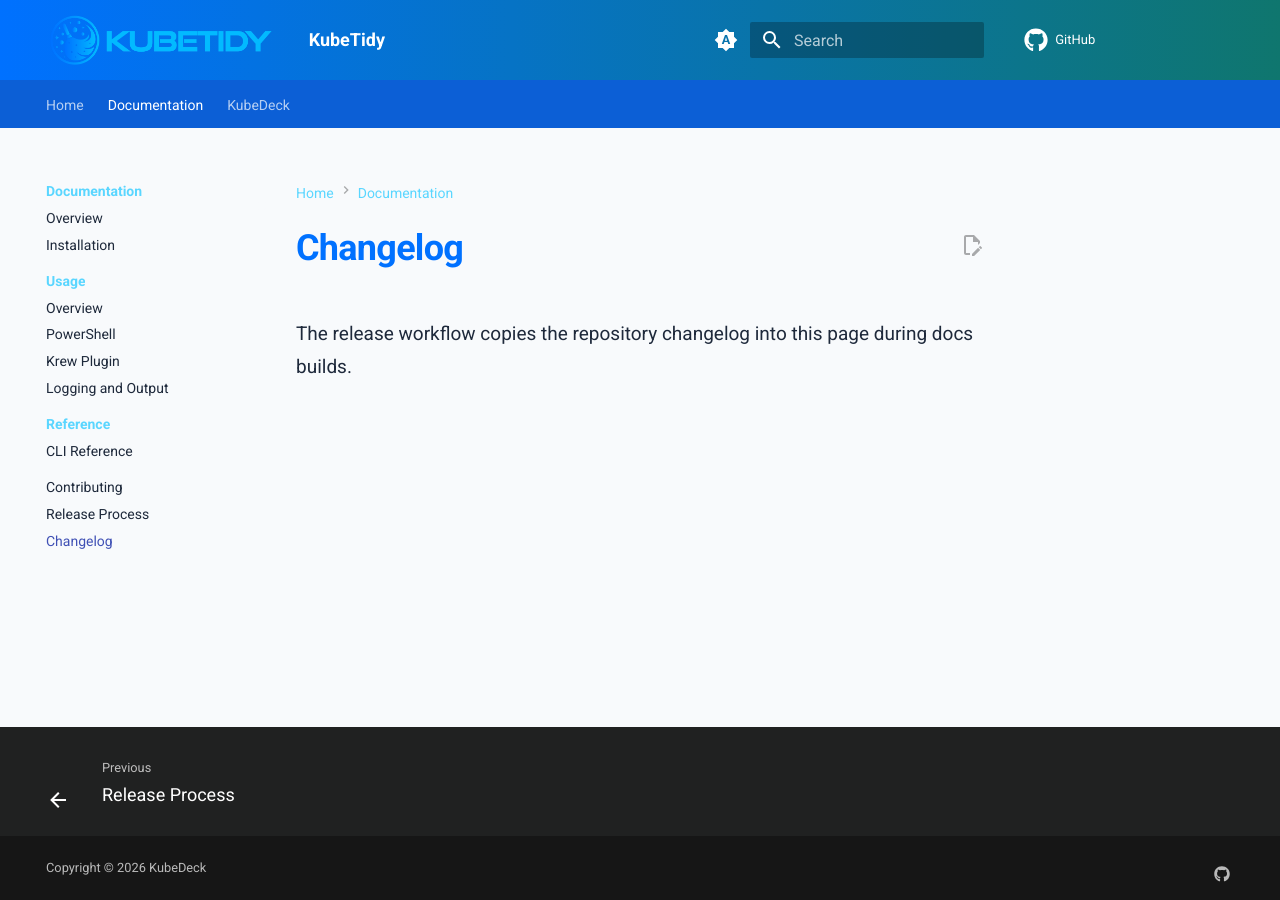
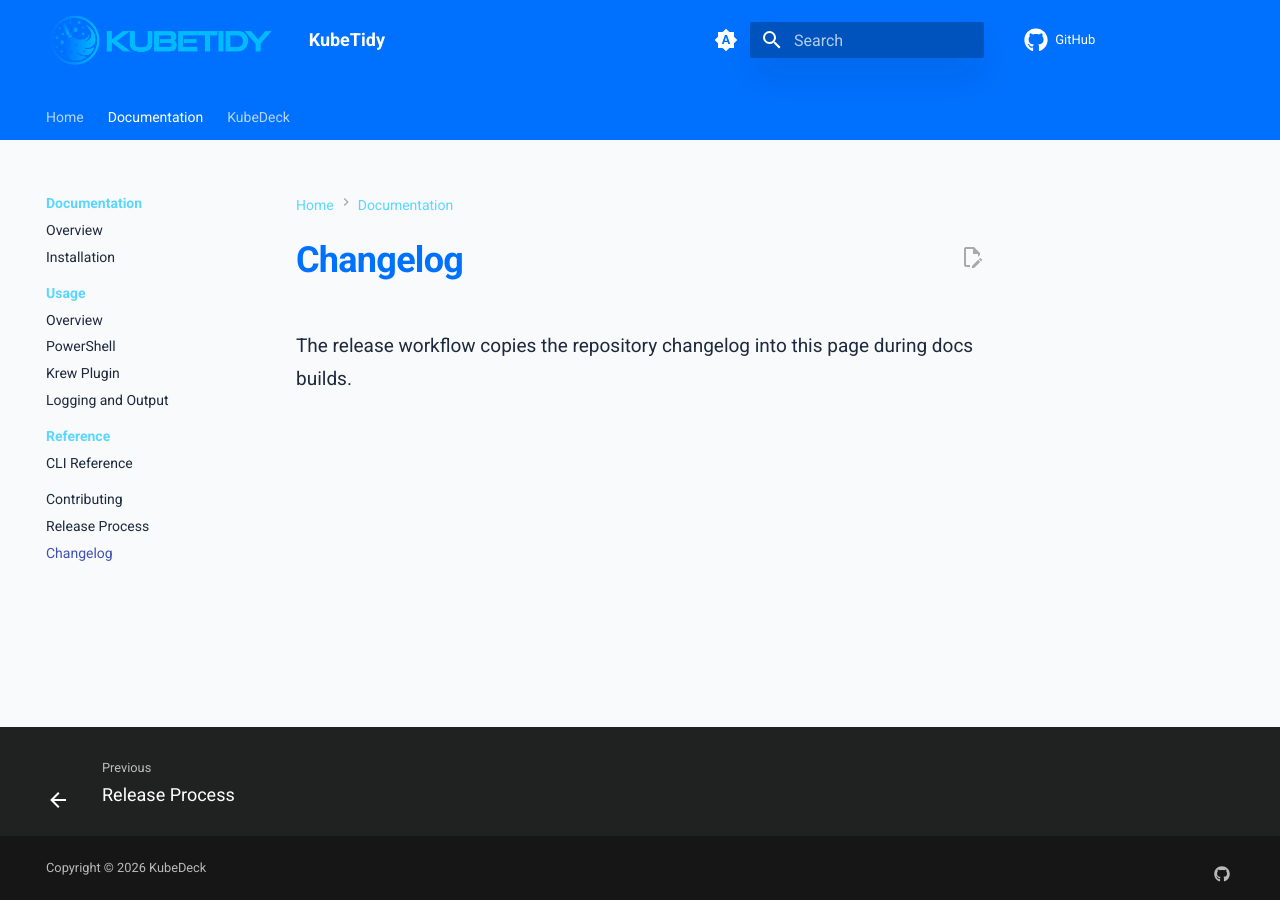
Before and after one commit to KubeDeckio/KubeTidy, an MkDocs documentation site: the page built from docs/changelog.md, in a window 1280 px wide. Built offline with MkDocs 1.6.1 and Material for MkDocs 9.7.7, drawn with Linux system fonts in a browser that asks for light colours; comment, search, counter and statistics services are not loaded.

Commit message:
Refactor top button functionality and styles; add header image

```diff
--- a/docs/javascripts/extra.js
+++ b/docs/javascripts/extra.js
@@ -1,4 +1,4 @@
-var ktTopScrollBound = false;
+var kbTopScrollBound = false;
 
 function kubeTidySyncTopButton() {
   var topButton = document.querySelector(".md-top");
@@ -7,18 +7,18 @@ function kubeTidySyncTopButton() {
   }
 
   if (window.scrollY > 240) {
-    topButton.classList.add("kt-top-visible");
+    topButton.classList.add("kb-top-visible");
   } else {
-    topButton.classList.remove("kt-top-visible");
+    topButton.classList.remove("kb-top-visible");
   }
 }
 
 function kubeTidyBindTopButton() {
   kubeTidySyncTopButton();
 
-  if (!ktTopScrollBound) {
+  if (!kbTopScrollBound) {
     window.addEventListener("scroll", kubeTidySyncTopButton, { passive: true });
-    ktTopScrollBound = true;
+    kbTopScrollBound = true;
   }
 }
 
--- a/docs/stylesheets/extra.css
+++ b/docs/stylesheets/extra.css
@@ -10,7 +10,7 @@
   --md-accent-fg-color: #0f766e;
   --md-default-bg-color: #f8fafc;
   --md-default-fg-color: #1e293b;
-  --kt-header-gradient: linear-gradient(90deg, #0071ff 0%, #0f766e 100%);
+  --kt-header-gradient: #0071ff;
   --kt-panel: rgba(255, 255, 255, 0.94);
   --kt-panel-strong: rgba(255, 255, 255, 0.98);
   --kt-border: rgba(15, 118, 110, 0.18);
@@ -72,11 +72,32 @@ body {
 .md-header {
   background: var(--kt-header-gradient) !important;
   box-shadow: none;
+  padding-bottom: 0.8rem;
 }
 
 .md-tabs {
-  background: #0c5fd6 !important;
+  background: #0071ff !important;
+  border-top: 0;
+  backdrop-filter: blur(12px);
   box-shadow: none;
+  margin-top: -0.2rem;
+}
+
+.md-tabs__inner {
+  display: flex;
+  align-items: center;
+  min-height: 2.6rem;
+  background: transparent;
+}
+
+.md-header__inner,
+.md-tabs__inner {
+  background: transparent;
+}
+
+.md-header::after,
+.md-tabs::after {
+  display: none;
 }
 
 .md-header,
@@ -155,17 +176,103 @@ body {
   color: var(--kt-blue);
 }
 
+[data-md-color-scheme="slate"] .md-search__form,
+[data-md-color-scheme="slate"] .md-search__output,
+[data-md-color-scheme="slate"] .md-top,
+[data-md-color-scheme="slate"] .md-nav__source,
+[data-md-color-scheme="dark"] .md-search__form,
+[data-md-color-scheme="dark"] .md-search__output,
+[data-md-color-scheme="dark"] .md-top,
+[data-md-color-scheme="dark"] .md-nav__source,
+[data-md-color-scheme="default"] .md-search__form,
+[data-md-color-scheme="default"] .md-search__output,
+[data-md-color-scheme="default"] .md-top,
+[data-md-color-scheme="default"] .md-nav__source,
+[data-md-color-scheme="light"] .md-search__form,
+[data-md-color-scheme="light"] .md-search__output,
+[data-md-color-scheme="light"] .md-top,
+[data-md-color-scheme="light"] .md-nav__source {
+  box-shadow: var(--kt-shadow);
+}
+
 .md-top {
+  position: fixed !important;
+  inset: auto 1.25rem 1.25rem auto !important;
+  z-index: 40;
+  margin: 0 !important;
+  display: inline-flex !important;
+  align-items: center !important;
+  justify-content: center !important;
+  width: 3.25rem !important;
+  height: 3.25rem !important;
+  min-width: 3.25rem;
+  min-height: 3.25rem;
+  padding: 0 !important;
+  border-radius: 999px;
+  font-size: 0 !important;
+  line-height: 0 !important;
   opacity: 0;
   pointer-events: none;
-  transform: translateY(12px);
-  transition: opacity 160ms ease, transform 160ms ease;
+  transition: opacity 160ms ease, box-shadow 160ms ease, border-color 160ms ease, background 160ms ease;
+  transform: translate3d(0, 0, 0) !important;
+  will-change: opacity;
+  backdrop-filter: blur(12px);
 }
 
-.md-top.kt-top-visible {
-  opacity: 1;
+.md-top svg,
+.md-top > *:not(:first-child),
+.md-top span,
+.md-top .md-ellipsis {
+  display: none !important;
+}
+
+.md-top::before {
+  content: "↑";
+  display: block;
+  color: inherit;
+  font-size: 1.15rem;
+  font-weight: 700;
+  line-height: 1;
+}
+
+[data-md-color-scheme="default"] .md-top,
+[data-md-color-scheme="light"] .md-top {
+  border: 1px solid rgba(2, 113, 255, 0.16);
+  background: linear-gradient(180deg, rgba(255, 255, 255, 0.96), rgba(236, 245, 255, 0.96));
+  color: #0e4f82;
+}
+
+[data-md-color-scheme="slate"] .md-top,
+[data-md-color-scheme="dark"] .md-top {
+  border: 1px solid var(--kt-border);
+  background: linear-gradient(180deg, var(--kt-panel-strong), var(--kt-panel));
+  color: var(--kt-cyan);
+}
+
+.md-top:hover {
+  box-shadow: 0 0 0 1px rgba(90, 214, 255, 0.18), 0 18px 32px rgba(2, 12, 27, 0.24);
+}
+
+.md-top:hover,
+.md-top:focus,
+.md-top:focus-visible,
+.md-top:active {
+  inset: auto 1.25rem 1.25rem auto !important;
+  transform: translate3d(0, 0, 0) !important;
+  translate: none !important;
+}
+
+.md-top:focus,
+.md-top:focus-visible {
+  outline: none;
+  box-shadow: 0 0 0 2px rgba(90, 214, 255, 0.22), 0 18px 32px rgba(2, 12, 27, 0.24);
+}
+
+.md-top.kb-top-visible,
+.kb-top-visible {
+  opacity: 1 !important;
+  transform: translateY(0) !important;
   pointer-events: auto;
-  transform: translateY(0);
 }
 
 .kt-home-shell {
@@ -176,20 +283,30 @@ body {
 .kt-home-hero {
   position: relative;
   overflow: hidden;
-  padding: 6rem 0 4rem;
+  width: 100%;
+  padding: 7rem 2rem 5rem;
   background:
-    var(--kt-hero-overlay),
-    radial-gradient(circle at top right, rgba(90, 214, 255, 0.18), transparent 32%),
-    linear-gradient(135deg, #132848 0%, #17385f 52%, #0f766e 100%);
+    radial-gradient(circle at top right, rgba(90, 214, 255, 0.16), transparent 34%),
+    url("../images/header.png") center/cover no-repeat;
+  color: #f4f9ff;
+}
+
+.kt-home-hero::before {
+  content: "";
+  position: absolute;
+  inset: 0;
+  background: var(--kt-hero-overlay);
 }
 
 .kt-home-hero__inner {
   position: relative;
   z-index: 1;
+  text-align: center;
 }
 
 .kt-home-kicker {
   display: inline-flex;
+  align-items: center;
   padding: 0.35rem 0.75rem;
   border-radius: 999px;
   border: 1px solid rgba(255, 255, 255, 0.2);
@@ -209,23 +326,27 @@ body {
 }
 
 .kt-home-hero h1 {
-  margin: 1rem 0 1rem;
-  font-size: clamp(2.5rem, 5vw, 4.25rem);
+  max-width: 980px;
+  margin: 1rem auto 1rem;
+  font-size: clamp(2.8rem, 5vw, 4.5rem);
   line-height: 1.04;
+  letter-spacing: -0.03em;
 }
 
 .kt-home-subhead {
-  max-width: 820px;
-  margin: 0 0 1.5rem;
-  font-size: 1.18rem;
+  max-width: 850px;
+  margin: 0 auto 2rem;
+  text-align: center;
+  font-size: 1.22rem;
   line-height: 1.7;
 }
 
 .kt-home-actions {
   display: flex;
   flex-wrap: wrap;
+  justify-content: center;
   gap: 0.9rem;
-  margin: 1.5rem 0 2rem;
+  margin: 0 0 2rem;
 }
 
 .kt-home-button {
@@ -259,6 +380,9 @@ body {
 .kt-home-metrics {
   grid-template-columns: repeat(auto-fit, minmax(180px, 1fr));
   margin-top: 1rem;
+  max-width: 1080px;
+  margin-left: auto;
+  margin-right: auto;
 }
 
 .kt-home-metric,
```
Also changed, not shown: 1 other file.
